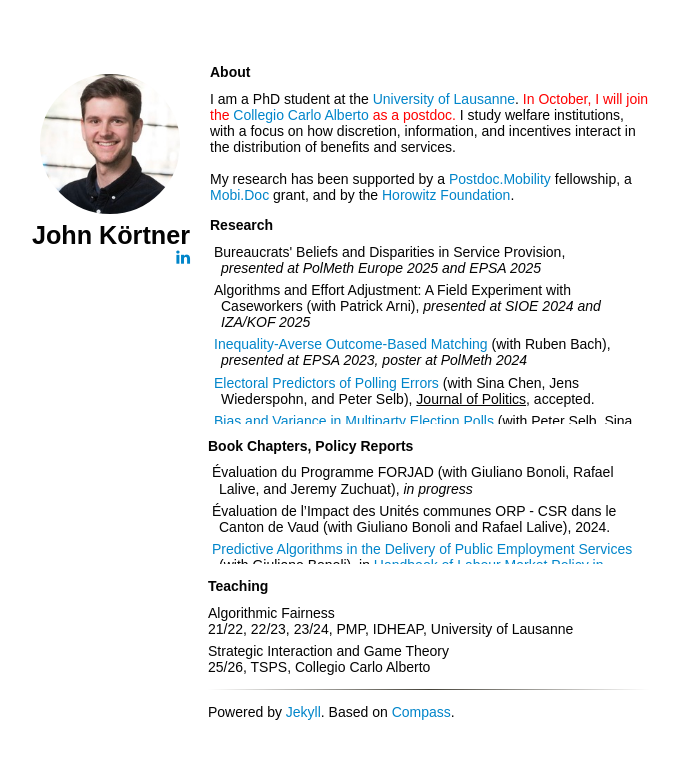
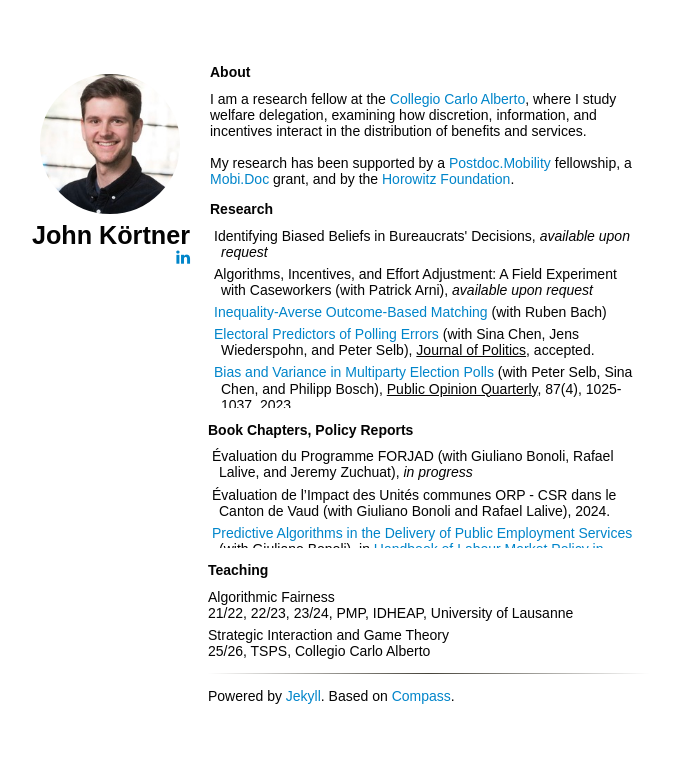
Before and after one commit to jkortner/jkortner.github.io, a Jekyll site: the page built from index.html, in a window 1280 px wide. Shown: the top 759 px of the page, without its empty margins (318-997 px from the left). Built offline with Jekyll 4.4.1, drawn with Linux system fonts in a browser that asks for light colours; nearby versions of some CDN libraries; some web fonts are replaced; comment, search, counter and statistics services are not loaded; a style sheet for code colours, icons or effects is not loaded.

Commit message:
Update to CCA

```diff
--- a/_includes/content.html
+++ b/_includes/content.html
@@ -1,8 +1,7 @@
 <h2>About</h2>
   <p>
-  I am a PhD student at the <a href='https://www.unil.ch/central/en/home.html'>University of Lausanne</a>. <!-- research fellow -->
-  <span style="color:red;">In October, I will join the <a href='https://www.carloalberto.org/'>Collegio Carlo Alberto</a> as a postdoc.</span> <!-- where -->
-  I study welfare institutions, with a focus on how discretion, information, and incentives interact
+  I am a research fellow at the <a href='https://www.carloalberto.org/'>Collegio Carlo Alberto</a>, where
+  I study welfare delegation, examining how discretion, information, and incentives interact
   in the distribution of benefits and services.
   <br><br>
   My research has been supported by a <a href='https://data.snf.ch/grants/grant/235228'>Postdoc.Mobility</a> fellowship,
@@ -29,13 +28,13 @@
 <p>
 <div class="research">
     <article>
-        Bureaucrats' Beliefs and Disparities in Service Provision, <br> <i>presented at PolMeth Europe 2025 and EPSA 2025</i>
+        Identifying Biased Beliefs in Bureaucrats' Decisions, <i>available upon request</i>
     </article>
     <article>
-        Algorithms and Effort Adjustment: A Field Experiment with Caseworkers (with Patrick Arni), <i>presented at SIOE 2024 and IZA/KOF 2025</i>
+        Algorithms, Incentives, and Effort Adjustment: A Field Experiment with Caseworkers (with Patrick Arni), <i>available upon request</i>
     </article>
     <article>
-        <a href='https://osf.io/yrn4d/' target='_blank'>Inequality-Averse Outcome-Based Matching</a> (with Ruben Bach), <i>presented at EPSA 2023, poster at PolMeth 2024</i>
+        <a href='https://osf.io/yrn4d/' target='_blank'>Inequality-Averse Outcome-Based Matching</a> (with Ruben Bach)
     </article>
     <article>
         <a href='https://www.journals.uchicago.edu/doi/10.1086/736694' target='_blank'>Electoral Predictors of Polling Errors</a> (with Sina Chen, Jens Wiederspohn, and Peter Selb), <u>Journal of Politics</u>, accepted.
```
Also changed, not shown: 2 other files.
